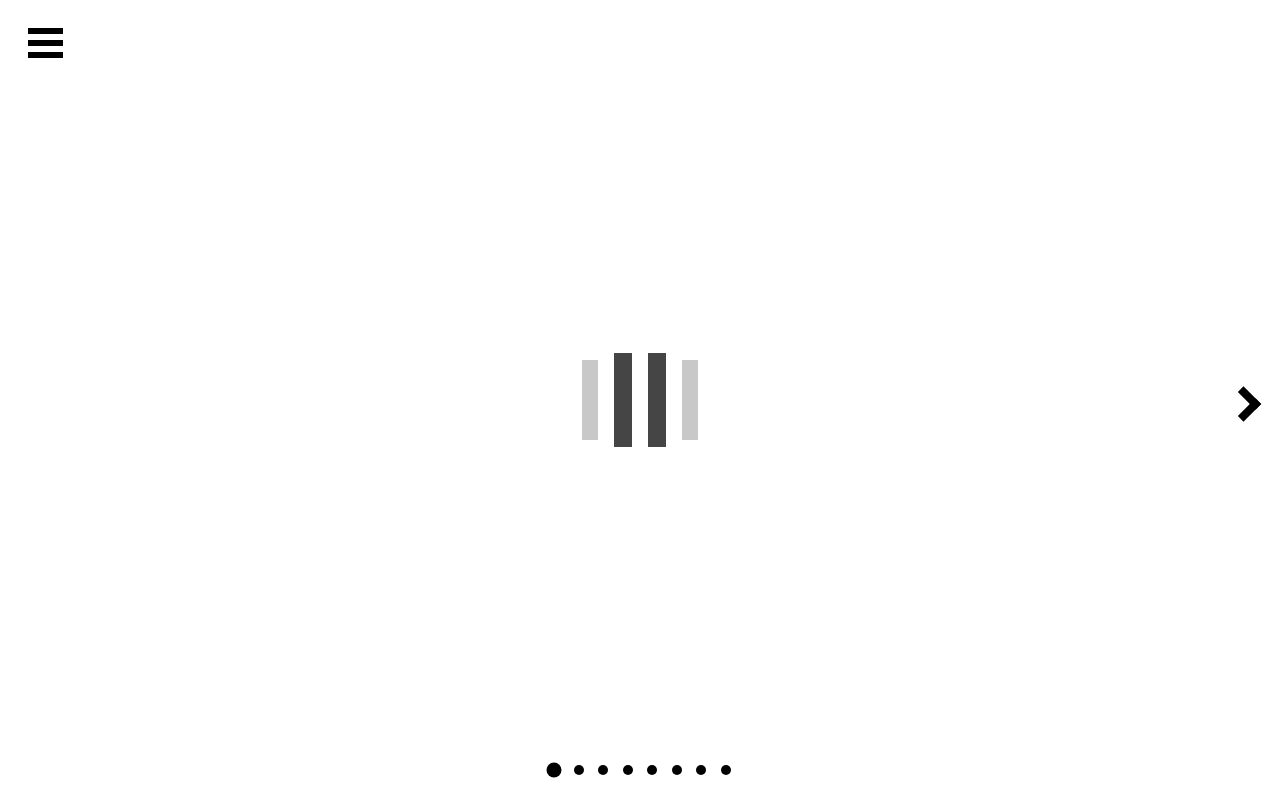
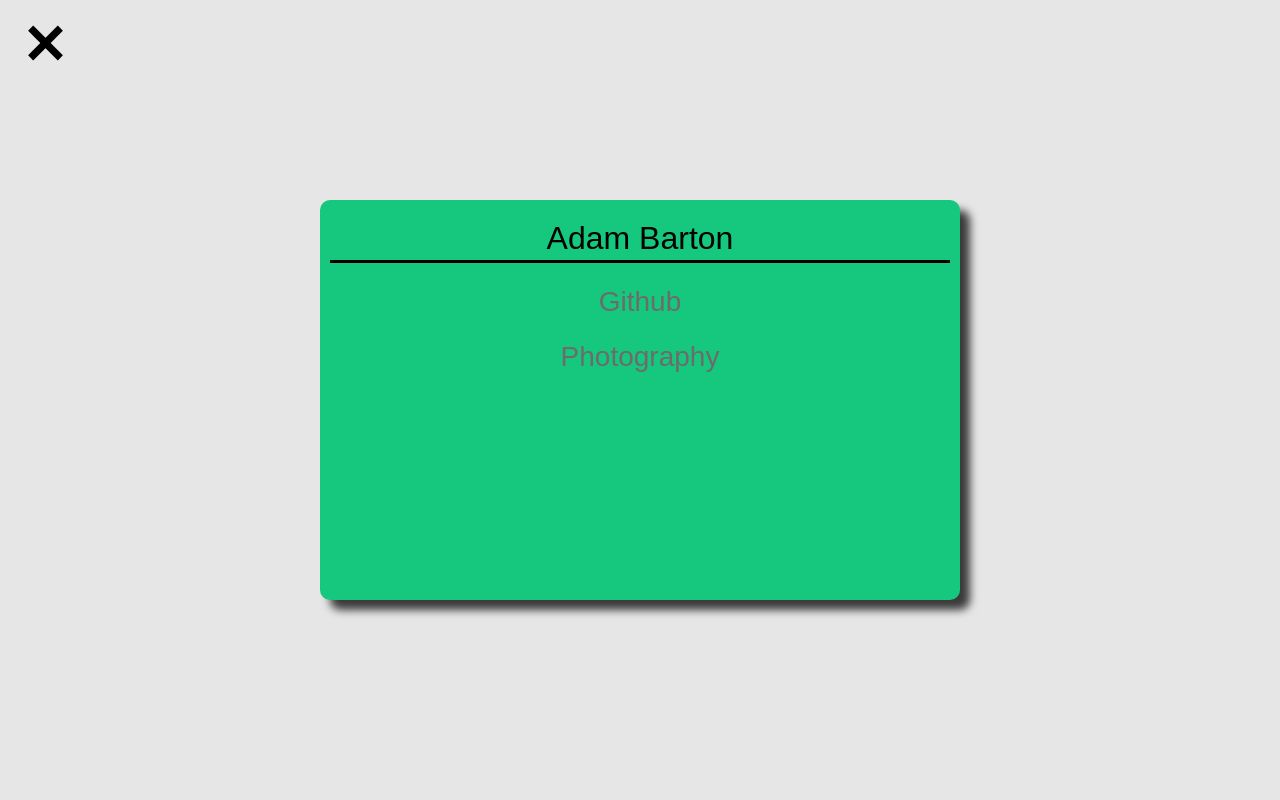
Before and after one commit to Stygain/css-loaders, a React (Create React App) app: page / in a window 1280 px wide. Built offline with nearby package versions, Linux system fonts and the light colour scheme.

Commit message:
Got menu button working.

```diff
--- a/src/App.js
+++ b/src/App.js
@@ -3,14 +3,14 @@
 import { useState } from 'react';
 
 import HamburgerX from './hamburgerX.js';
-// import Menu from './menu.js';
+import Menu from './menu.js';
 
 
 import Carousel from './carousel.js';
 
 
 function App() {
-  const [clicked, setClicked] = useState(false);//temp set to false
+  const [clicked, setClicked] = useState(true);
   const hamburgerStyle = css`
     position: relative;
     top: 20px;
@@ -22,7 +22,7 @@
   	  <div css={hamburgerStyle}>
         <HamburgerX click={clicked} clickhandler={setClicked}/>
       </div>
-      {/* <Menu click={clicked}/> */}
+      <Menu click={clicked}/>
       <Carousel />
     </div>
   );
--- a/src/hamburgerX.js
+++ b/src/hamburgerX.js
@@ -35,14 +35,14 @@
     }
   `;
   return (
-    <div css={styling} onClick={
+    <div css={styling} id="button" onClick={
         () => {
           props.clickhandler(!props.click)
         }
       }>
-  	  <div className={props.click ? "change" : ""}></div>
-  	  <div className={props.click ? "change" : ""}></div>
-  	  <div className={props.click ? "change" : ""}></div>
+  	  <div className={props.click === true ? "change" : ""}></div>
+  	  <div className={props.click === true ? "change" : ""}></div>
+  	  <div className={props.click === true ? "change" : ""}></div>
   	</div>
   );
 }
--- a/src/index.js
+++ b/src/index.js
@@ -9,6 +9,7 @@
   body {
     margin: 0;
     height: 100%;
+    overflow: hidden;
   }
 `;
 
--- a/src/menu.js
+++ b/src/menu.js
@@ -1,103 +1,163 @@
 /** @jsx jsx */
 import { jsx, css } from '@emotion/core';
-import { NavLink } from 'react-router-dom';
 
 function Menu(props) {
   const styling = css`
+    @import url('https://fonts.googleapis.com/css?family=Spartan&display=swap');
+    font-family: 'Spartan', sans-serif;
+    -webkit-font-smoothing: antialiased;
+
     position: absolute;
-    top: 20px;
-    left: 20px;
-    width: 47px;
-    height: 44px;
     z-index: 1;
     opacity: 0%;
-    background-color: #ABABAB;
+    background-color: rgb(230, 230, 230);
     text-align: center;
     margin: 0;
 
-    transition: border-radius 0.5s ease,
-                width 0.8s ease,
-                height 0.8s ease,
-                top 0.8s ease,
-                left 0.8s ease,
-                transform 1.2s ease,
-                opacity 0.8s ease;
+    ${'' /* top: 0;
+    left: 0;
+    width: 0;
+    height: 0; */}
+    top: -100%;
+    left: -100%;
+    width: 100%;
+    height: 100%;
+
+    ${'' /* border-radius: 100%; */}
+    border-radius: 0;
+
+    display: flex;
+    flex-direction: row;
+    align-items: center;
+    justify-content: center;
+
+    transition: 0.8s ease-in-out 0.2s;
 
     &.open {
+      opacity: 100%;
+      width: 100%;
+      height: 100%;
       top: 0;
       left: 0;
+
+      transition: 0.8s ease-in-out;
+
+      ${'' /* border-radius: 0; */}
+      ${'' /* animation-name: test;
+      animation-duration: 1.5s;
+      animation-timing-function: cubic-bezier(.35,0,0,.92);
+      animation-delay: 0s;
+      animation-iteration-count: 1;
+      animation-direction: ${props.click ? "normal" : "reverse"};
+      animation-fill-mode: both; */}
+    }
+
+    .menu {
+      ${'' /* border: 1px solid red; */}
+
+      border-radius: 10px;
+      background-color: rgb(22, 200, 125);
+      width: 50%;
+      height: 50%;
+      margin-bottom: 200%;
+
+      box-shadow: 10px 10px 8px 0px rgba(0,0,0,0.75);
+
+      transition: 0.8s ease-in-out 0s;
+
+      ${'' /* position: absolute;
       width: 100%;
-      height: 100%;
-      opacity: 100%;
-      transition: border-radius 0.5s ease 0.8s,
-                  width 0.8s ease,
-                  height 0.8s ease,
-                  top 0.8s ease,
-                  left 0.8s ease,
-                  transform 1.2s ease,
-                  opacity 0.8s ease ease 0.5s;
+      height: 100%; */}
+    }
+
+    .menu.open {
+      margin-bottom: 0;
+
+      transition: 0.8s ease-in-out 0.3s;
+    }
+
+    .item {
+      ${'' /* border: 1px solid blue; */}
+
+      font-size: 32px;
+
+      margin: 10px;
+      ${'' /* text-shadow: 3px 2px 0px rgba(0,0,0,0.75); */}
+    }
+
+    .item.link {
+      font-size: 28px;
+    }
+
+    .item:nth-child(1) {
+      margin-top: 20px;
+      margin-bottom: 20px;
+      padding-bottom: 3px;
+      border-bottom: 3px solid black;
+    }
+
+    a {
+      text-decoration: none;
+      position: relative;
+      display: inline-block;
+      ${'' /* font-size: 20px; */}
+      ${'' /* font-weight: 300; */}
+      color: rgb(108, 108, 108);
+      transition: color .4s ease;
+      padding: 3px 0;
+      margin-bottom: 7px;
+
+      &:hover {
+        color: rgb(0, 0, 0);
+
+        &::after,
+        &::before {
+          width: 100%;
+          left: 0;
+        }
+
+      }
+
+      &::after,
+      &::before {
+        content: '';
+        position: absolute;
+        top: calc(85%);
+        width: 0;
+        right: 0;
+        height: 4px;
+      }
+
+      &::before {
+        transition: width .4s cubic-bezier(0.51, 0.18, 0, 0.88) .1s;
+        background: rgb(136, 136, 136);
+      }
+
+      &::after {
+        transition: width .2s cubic-bezier(0.29, 0.18, 0.26, 0.83);
+        background: rgb(0, 0, 0);
+      }
     }
   `;
-  const menuItemStyling = css`
-    position: relative;
-    margin: 0 auto;
-    width: 0;
-    height: 0;
-    opacity: 0%;
-    background-color: #EEE;
-
-    transition: border-radius 0.5s ease,
-                width 0.8s ease,
-                height 0.8s ease,
-                margin 0.8s ease,
-                top 0.8s ease,
-                left 0.8s ease,
-                transform 1.2s ease,
-                opacity 0.8s ease;
-
-    &.open {
-      margin-top: 10%;
-      width: 50%;
-      height: 60%;
-      opacity: 100%;
-
-      transition: border-radius 0.5s ease 0.35s,
-                  width 0.8s ease 0.35s,
-                  height 0.8s ease 0.35s,
-                  margin 0.8s ease 0.35s,
-                  top 0.8s ease 0.35s,
-                  left 0.8s ease 0.35s,
-                  transform 1.2s ease 0.35s,
-                  opacity 0.8s ease 0.35s;
-    }
-  `;
-  const navStyling = css`
-    border: 2px solid yellow;
-
-    margin: 0px;
-    padding: 0px;
-    width: 100%;
-    height: 100%;
-    @import url('https://fonts.googleapis.com/css?family=Poppins&display=swap');
-    font-family: 'Poppins', sans-serif;
-  `;
   return (
-    <div css={styling} className={props.click ? "open" : ""}>
-      <div css={menuItemStyling} className={props.click ? "open" : ""}>
-        <nav css={navStyling}>
-          <div className="linkitem">
-            <NavLink exact to="/">
-              Home
-            </NavLink>
-          </div>
-          <div className="linkitem">
-            <NavLink exact to="/">
-              Other Link
-            </NavLink>
-          </div>
-        </nav>
+    <div css={styling} className={props.click === true ? "open" : ""}>
+      <div className={props.click === true ? "menu open" : "menu"}>
+        <div className="item">
+          Adam Barton
+        </div>
+        <div className="item link">
+          <a href="https://github.com/Stygain">
+            Github
+          </a>
+        </div>
+        <div className="item link">
+          <a href="https://stygain.github.io/northwestvision/">
+            Photography
+          </a>
+        </div>
       </div>
   	</div>
+
   );
 }
 
```
